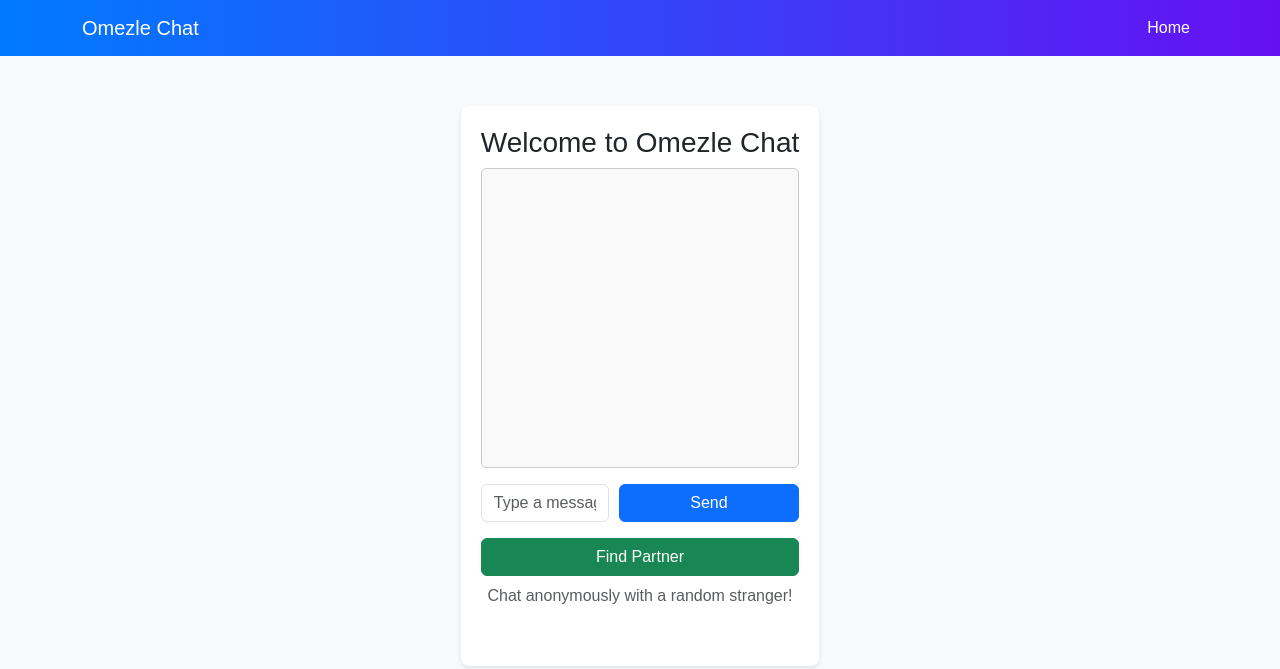
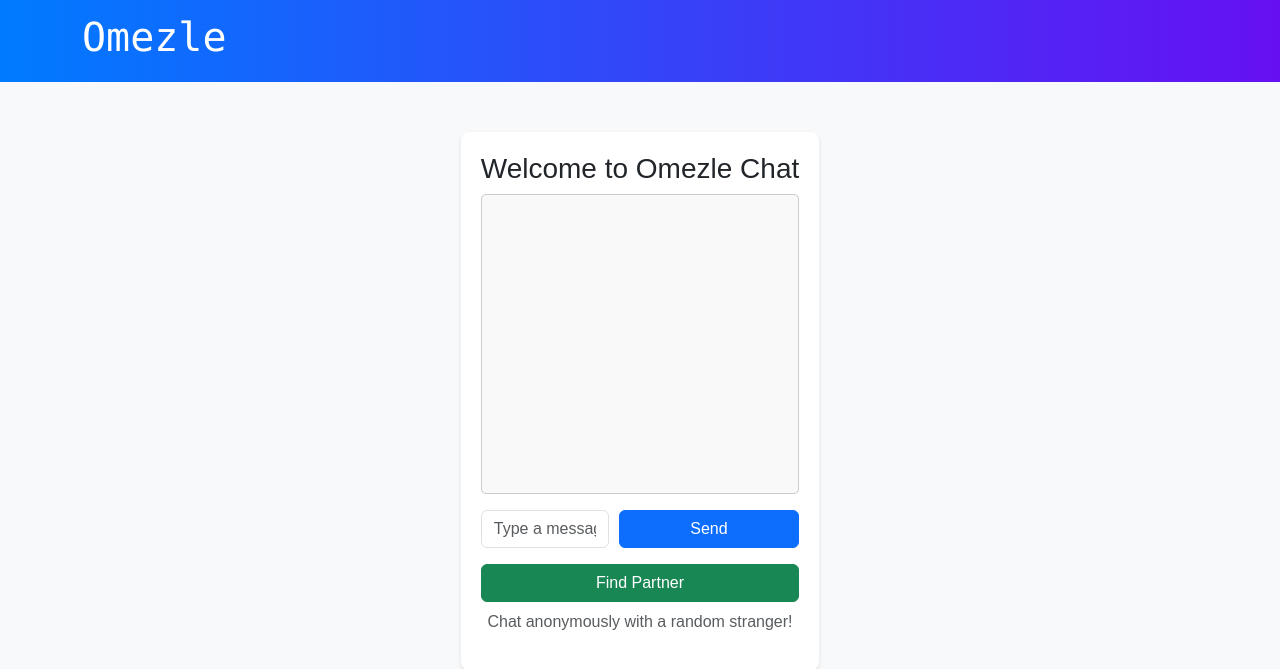
Before and after one commit to SkvProgrammer/random-chat-web-app-omezle, a Flask app: page / in a window 1280 px wide. Shown: the top 669 px of the page. Run offline with Flask 3, Linux system fonts and the light colour scheme; some libraries are stand-ins or nearby versions.

Commit message:
Add files via upload

```diff
--- a/templates/index.html
+++ b/templates/index.html
@@ -3,7 +3,7 @@
 <head>
     <meta charset="UTF-8">
     <meta name="viewport" content="width=device-width, initial-scale=1.0">
-    <title>Omezle Chat - Random video and text chatting application without login</title>
+    <title>Omezle - Random video and text chatting application without login</title>
     <!-- Bootstrap CSS -->
     <link href="https://cdn.jsdelivr.net/npm/bootstrap@5.3.0/dist/css/bootstrap.min.css" rel="stylesheet">
     <style>
@@ -73,21 +73,10 @@ header {
 </head>
 <body>
     <header>
-        <nav class="navbar navbar-expand-lg text-primary">
-            <div class="container">
-                <a class="navbar-brand" href="#" style="color:white!important;">Omezle Chat</a>
-                <button class="navbar-toggler" type="button" data-bs-toggle="collapse" data-bs-target="#navbarNav" aria-controls="navbarNav" aria-expanded="false" aria-label="Toggle navigation" style="border:none!important;box-shadow:none!important;">
-                    <span class="navbar-toggler-icon" style="color:white!important;"></span>
-                </button>
-                <div class="collapse navbar-collapse" id="navbarNav">
-                    <ul class="navbar-nav ms-auto">
-                        <li class="nav-item">
-                            <a class="nav-link" href="#" style="color:white!important;">Home</a>
-                        </li>
+        <nav class="navbar navbar-expand-lg text-primary text-center">
+            <div class="container text-center">
+                <a class="navbar-brand" href="#" style="color:white!important;"><h1 style=" font-family: 'Lucida Console', 'Courier New', monospace;">Omezle</h1></a>
 
-
-                    </ul>
-                </div>
             </div>
         </nav>
     </header>
```
